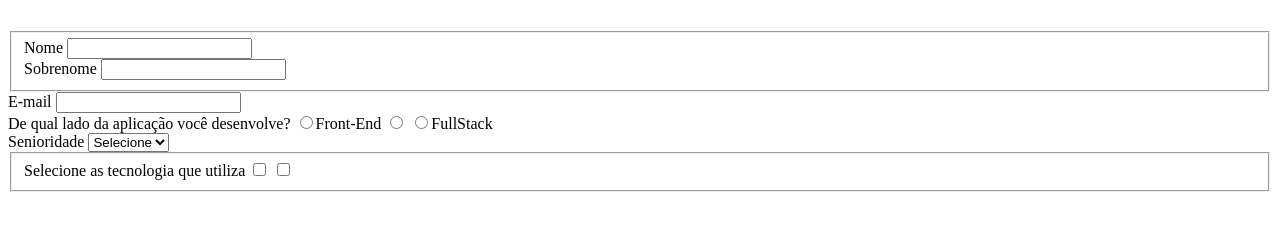
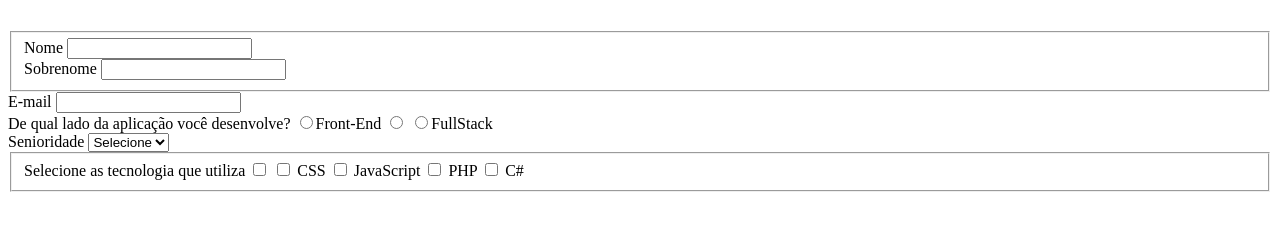
Before and after one commit to mattheusp/Formulario_cadastro-de-progamadores, a plain HTML site: page Criando fomullário com HTML e CSS/index.html in a window 1280 px wide. Shown: the part 101-332 px from the top of the page. Drawn offline with Linux system fonts and the light colour scheme.

Commit message:
commit_v8

```diff
--- a/Criando fomullário com HTML e CSS/index.html
+++ b/Criando fomullário com HTML e CSS/index.html
@@ -56,9 +56,17 @@
         <fieldset>
             <div>
                 <label>Selecione as tecnologia que utiliza</label>
-                <input type="checkbox" id="tecnologia1" nome="tecnologia1" value="HTML">
+                <input type="checkbox" id="tecnologia1" name="tecnologia1" value="HTML">
                 <label for="tecnologia1"></label>
-                <input type="checkbox"
+                <input type="checkbox" id="tecnologia2" name="tecnologia2" value="CSS">
+                <label for="tecnologia2">CSS</label>
+                <input type="checkbox" id="tecnologia3" name="tecnologia3" value="JavaScript">
+                <label for="tecnologia3">JavaScript</label>
+                <input type="checkbox" id="tecnologia4" name="tecnolopgia4" value="PHP">
+                <label for="tecnologia4">PHP</label>
+                <input type="checkbox" id="tecnologia5" name="tecnologia5" value="C#">
+                <label for="tecnologia5">C#</label>
+
             </div>
         </fieldset>
     </form>
```
